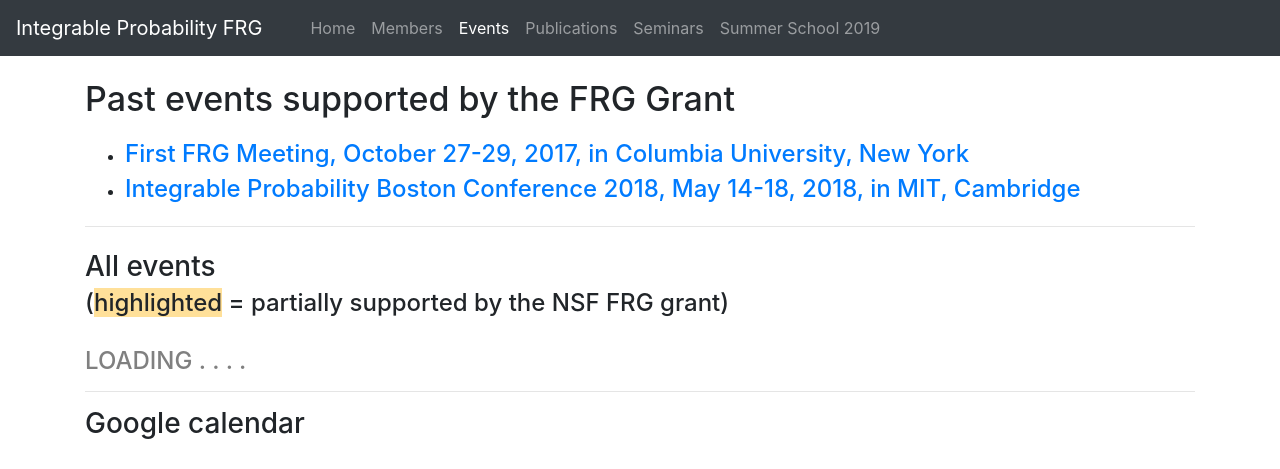
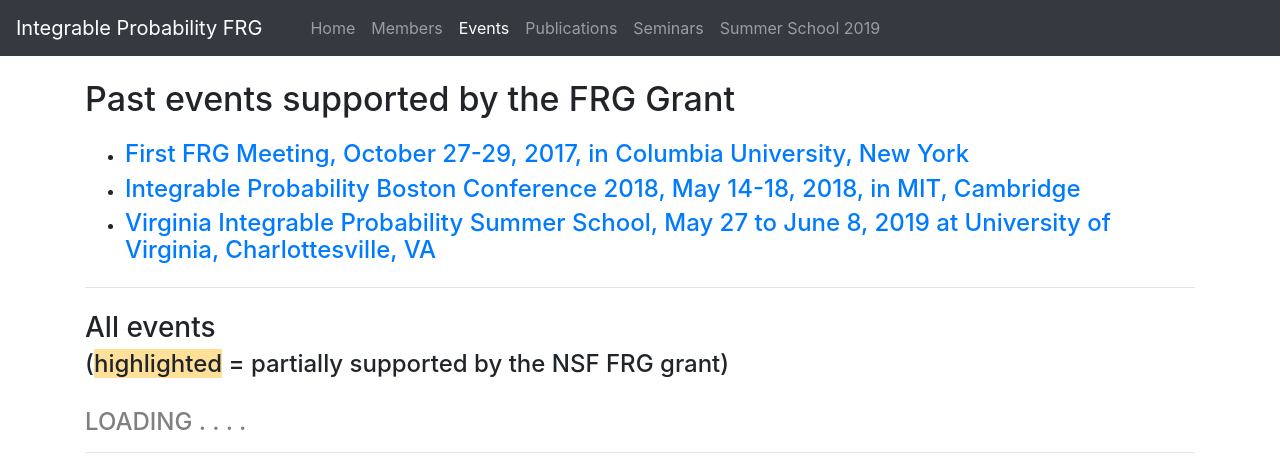
Before and after one commit to int-prob/int-prob-code, a Jekyll site: the page built from events.html, in a window 1280 px wide. Shown: the top 469 px of the page. Built offline with Jekyll 4.4.1, drawn with Linux system fonts in a browser that asks for light colours; nearby versions of some CDN libraries; comment, search, counter and statistics services are not loaded; grey boxes are pictures that could not be loaded.

Commit message:
Update events.html

```diff
--- a/events.html
+++ b/events.html
@@ -13,6 +13,9 @@ nav_id: Events
   </li>
   <li>
     <h4><a href="{{site.url}}/conference2018/">Integrable Probability Boston Conference 2018, May 14-18, 2018, in MIT, Cambridge</a></h4>
+  </li>
+  <li>
+    <h4><a href="{{site.url}}/vipss2019/">Virginia Integrable Probability Summer School, May 27 to June 8, 2019 at University of Virginia, Charlottesville, VA</a></hr>
   </li>
 </ul>
 
```
